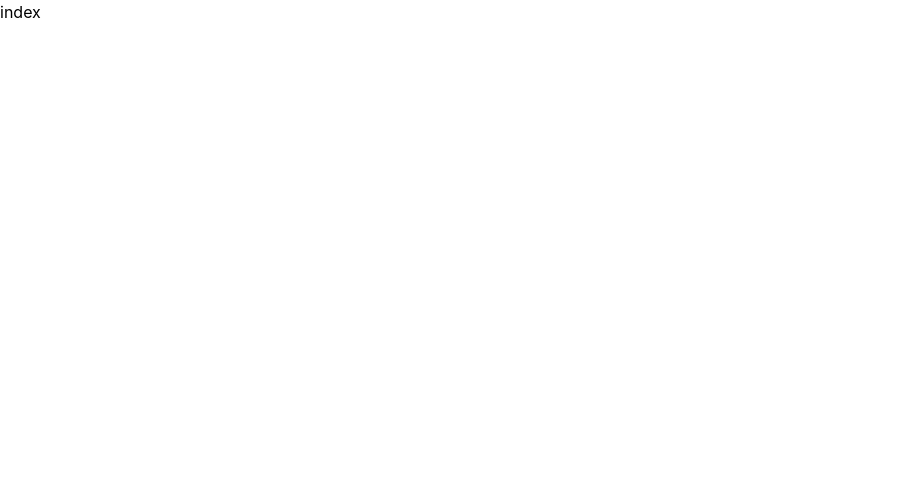
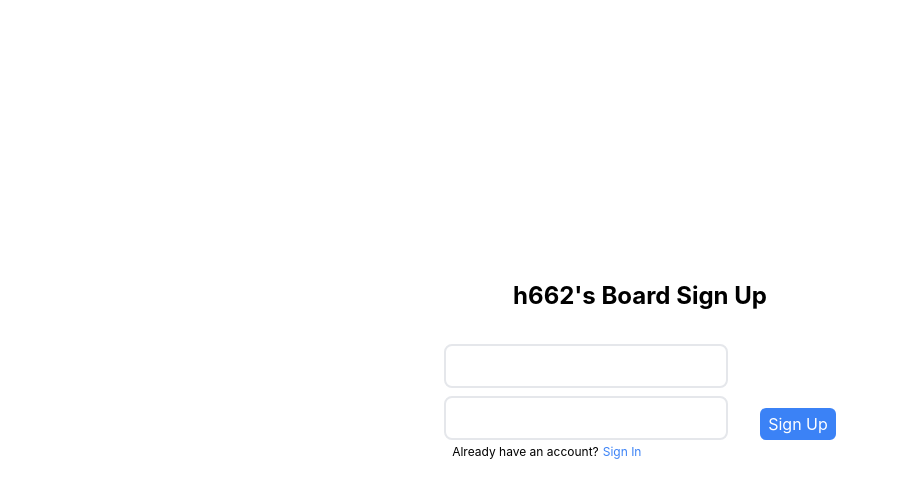
Before and after one commit to sooheyon/express-react-board, a React (Create React App) app in the folder frontend/: page /sign-up in a window 1280 px wide. Shown: the top 498 px of the page, without its empty margins (0-898 px from the left). Built offline with nearby package versions, Linux system fonts and the light colour scheme.

Commit message:
signup 로직 개발

```diff
--- a/frontend/src/App.tsx
+++ b/frontend/src/App.tsx
@@ -1,7 +1,6 @@
 import React, { FC } from "react";
 import { BrowserRouter, Route, Routes } from "react-router-dom";
-import { Main } from "./pages";
-import SignIn from "./pages/signIn";
+import { Main, SignIn, SignUp } from "./pages";
 
 const App: FC = () => {
   return (
@@ -9,7 +8,7 @@ const App: FC = () => {
       <Routes>
         <Route path="/" element={<Main />}></Route>
         <Route path="/sign-in" element={<SignIn />}></Route>
-        <Route path="/sign-up" element={<Main />}></Route>
+        <Route path="/sign-up" element={<SignUp />}></Route>
         <Route path="/create" element={<Main />}></Route>
         <Route path="/:postID" element={<Main />}></Route>
       </Routes>
--- a/frontend/src/pages/index.ts
+++ b/frontend/src/pages/index.ts
@@ -1,2 +1,3 @@
 export { default as Main } from "./main";
-export { default as signIn } from "./signIn";
+export { default as SignIn } from "./signIn";
+export { default as SignUp } from "./signUp";
--- a/frontend/src/pages/signIn/index.tsx
+++ b/frontend/src/pages/signUp/index.tsx
@@ -2,10 +2,10 @@ import axios from "axios";
 import React, { FormEvent, useState } from "react";
 import { Link, useNavigate } from "react-router-dom";
 
-const SignIn = () => {
-  const [account, setAccount] = useState<string>("");
-  const [password, setPassword] = useState<string>("");
+const SignUp = () => {
   const navigate = useNavigate();
+  const [account, setAccount] = useState("");
+  const [password, setPassword] = useState("");
 
   const changeAccount = (e: React.ChangeEvent<HTMLInputElement>) => {
     const inputValue = e.target.value;
@@ -17,13 +17,13 @@ const SignIn = () => {
     setPassword(inputValue);
   };
 
-  const onSubmitSignIn = async (e: FormEvent) => {
+  const onSubmitSignUp = async (e: FormEvent) => {
     try {
       e.preventDefault();
       if (!account || !password) return;
 
       const response = await axios.post(
-        `${process.env.REACT_APP_BACK_URL}/auth`,
+        `${process.env.REACT_APP_BACK_URL}/user`,
         { account, password }
       );
 
@@ -38,8 +38,8 @@ const SignIn = () => {
 
   return (
     <main className="min-h-screen flex flex-col justify-center items-center pb-20">
-      <h1 className="text-2xl font-bold">Soohyeon's Board Sign In</h1>
-      <form className="mt-8 flex items-end gap-4" onSubmit={onSubmitSignIn}>
+      <h1 className="text-2xl font-bold">h662's Board Sign Up</h1>
+      <form className="mt-8 flex items-end gap-4" onSubmit={onSubmitSignUp}>
         <div className="flex flex-col gap-2 relative">
           <input
             className="input-style"
@@ -53,17 +53,20 @@ const SignIn = () => {
             value={password}
             onChange={changePassword}
           />
-          <Link
-            to="/sign-up"
-            className="absolute -bottom-5 left-2 text-xs text-blue-500 active:text-blue-700"
-          >
-            Create an account
-          </Link>
+          <div className="absolute -bottom-5 left-2 text-xs">
+            Already have an account?
+            <Link
+              className="ml-1 text-blue-500 active:text-blue-700"
+              to="/sign-in"
+            >
+              Sign In
+            </Link>
+          </div>
         </div>
-        <input className="button-style" type="submit" value="Sign In" />
+        <input className="button-style" type="submit" value="Sign Up" />
       </form>
     </main>
   );
 };
 
-export default SignIn;
+export default SignUp;
```
